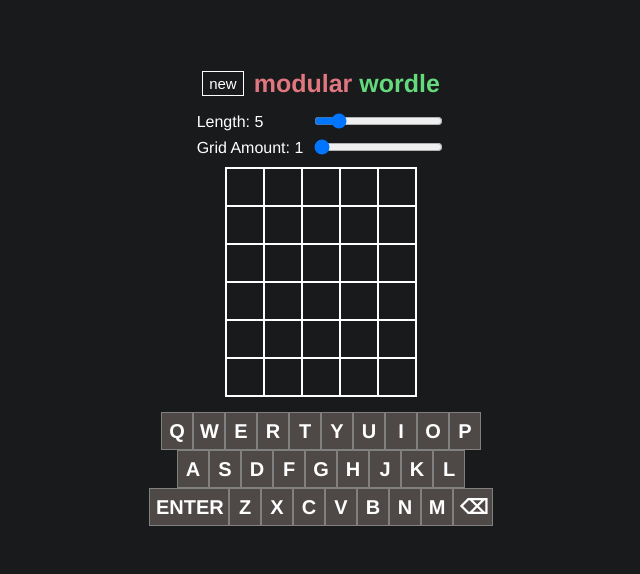
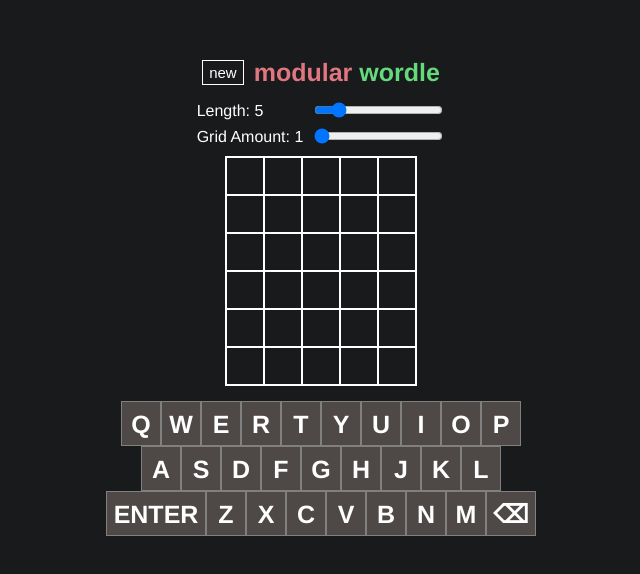
Before and after one commit to Vio-Eli/modular_decordle, a React (Create React App) app in the folder client/: page /#/game in a window 1280 px wide. Shown: the part 108-682 px from the top of the page, without its empty margins (319-959 px from the left). Built offline with nearby package versions, Linux system fonts and the light colour scheme.

Commit message:
Fixed keyboard at normal desktop size

```diff
--- a/client/src/components/keyboard/Keyboard.scss
+++ b/client/src/components/keyboard/Keyboard.scss
@@ -12,10 +12,10 @@ $background-dark: #4E4847;
         >button {
             font-family: 'Clear Sans', 'Helvetica Neue', 'Arial', 'sans-serif';
             background-color: $background-dark;
-            width: 32px;
-            height: 38px;
-            line-height: 32px;
-            font-size: 20px;
+            width: 40px;
+            height: 45px;
+            line-height: 38px;
+            font-size: 25px;
             border: 1px grey solid;
             color: white;
             font-weight: bold;
@@ -26,11 +26,11 @@ $background-dark: #4E4847;
 }
 
 #enter {
-    width: 80px;
+    width: 100px;
 }
 
 #delete {
-    width: 40px;
+    width: 50px;
 }
 
 @media (max-width: global.$iphone-breakpoint) {
@@ -70,4 +70,5 @@ $background-dark: #4E4847;
             }
         }
     }
+
 }
```
